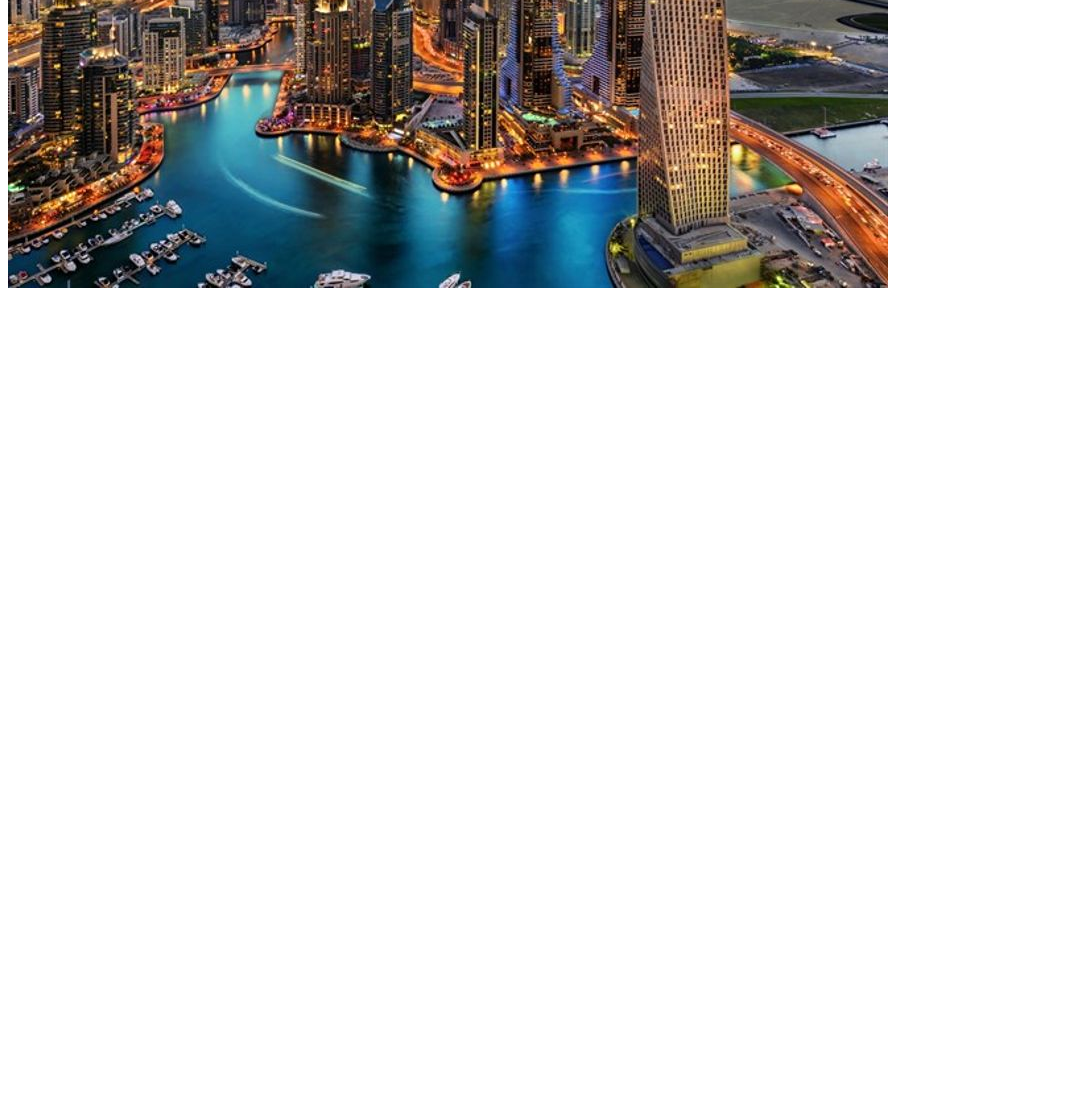
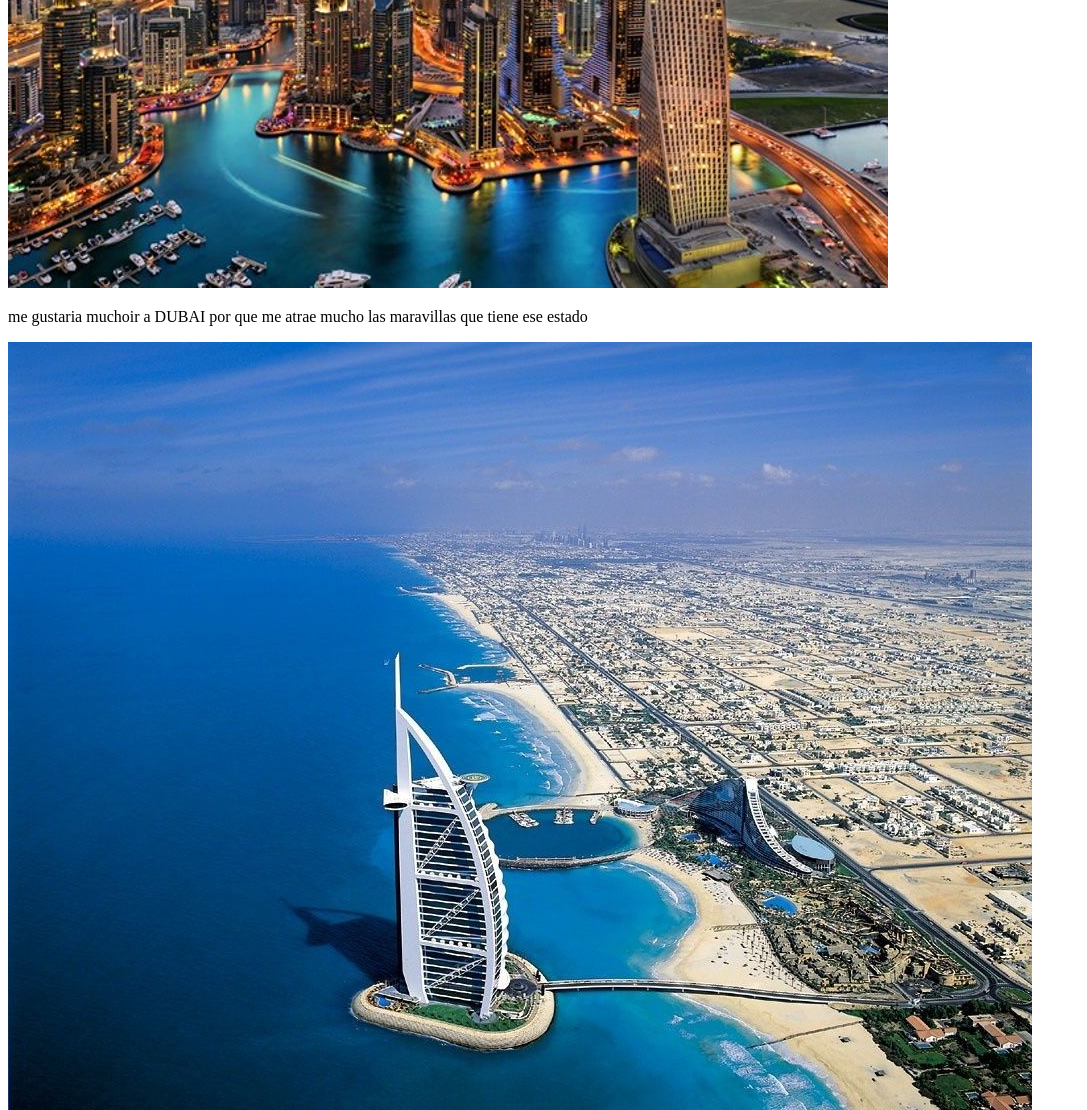
Before and after one commit to yheisonlanza2002/Viky, a plain HTML site: page index.html in a window 1280 px wide. Shown: the part 1584-2694 px from the top of the page, without its empty margins (0-1087 px from the left). Before the commit the page ends 1884 px from the top, so only its background shows below. Drawn offline with Linux system fonts and the light colour scheme.

Commit message:
mis sueños

```diff
--- a/index.html
+++ b/index.html
@@ -20,5 +20,8 @@
         <P>La tecnologiúa es un avance </P>
     <h2>mis sueños son viajar a DUBAI.</h2>
         <img src="img/dubai.jpg" alt="dubai">
+        <p>me gustaria muchoir a DUBAI por que me atrae mucho las maravillas que tiene ese estado </p>
+        <img src="img/dubai2.jpg" alt="dubai"> <img src="img/dubai-t.jpg" alt="dubai">
+
 </body>
 </html>
```
Also changed, not shown: img/dubai-t.jpg (added), img/dubai2.jpg (added).
